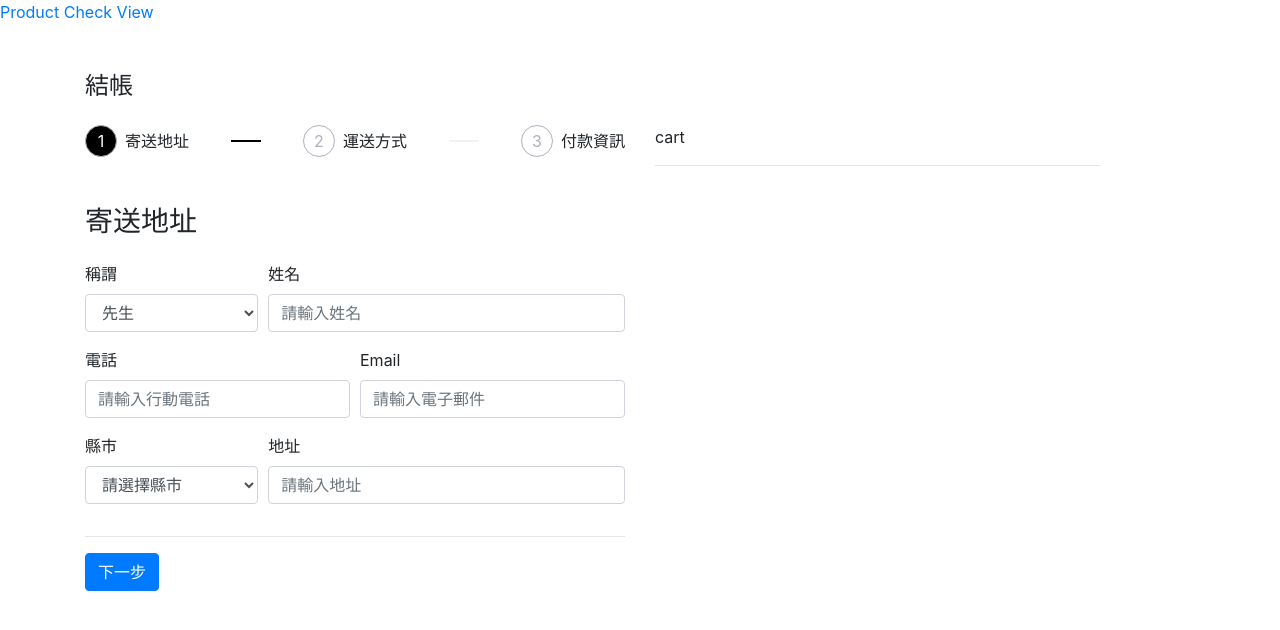
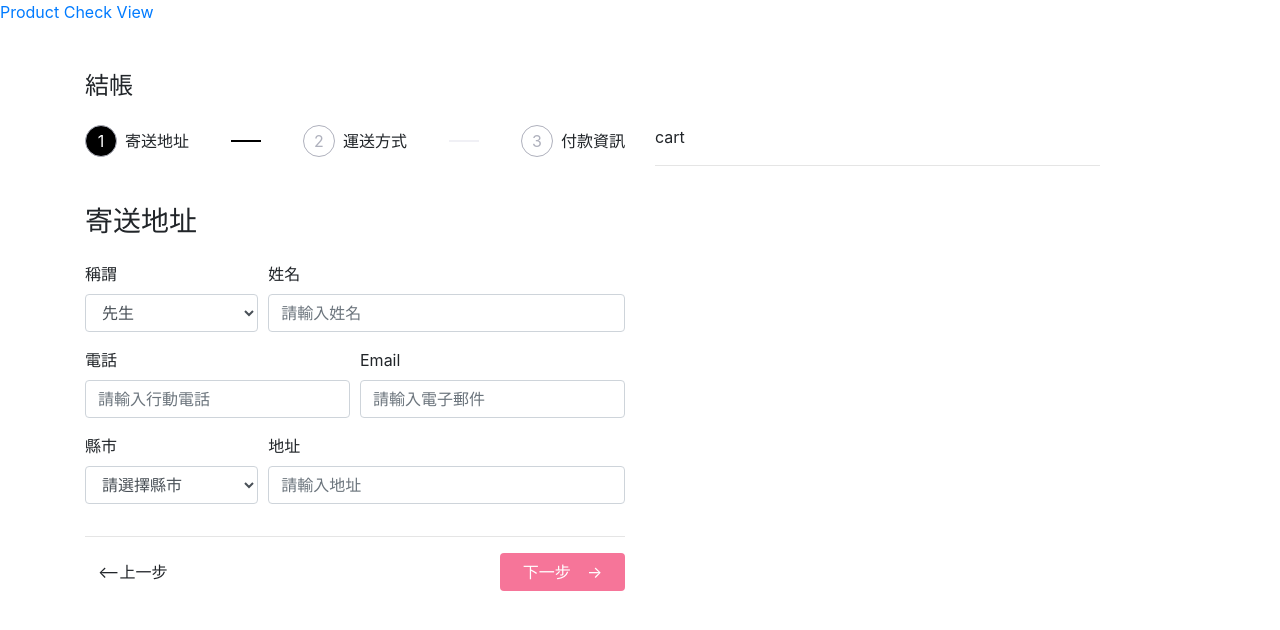
Before and after one commit to limecorner/a-shop-vue, a Vue app: page / in a window 1280 px wide. Shown: the top 630 px of the page. Built offline with nearby package versions, Linux system fonts and the light colour scheme.

Commit message:
UI : form control + feat : use button to control form

```diff
--- a/src/views/ProductCheckView.vue
+++ b/src/views/ProductCheckView.vue
@@ -7,7 +7,17 @@
         <ProductCheckLeftSectionTop :step="step" />
         <ProductCheckLeftSectionMiddle :step="step" />
         <hr />
-        <button @click="onNextStep" class="btn btn-primary">下一步</button>
+
+        <!-- form control -->
+        <div
+          id="btn-control"
+          class="control-panel d-flex justify-content-between"
+        >
+          <button @click="onPrevStep" class="btn btn-prev">上一步</button>
+          <button @click="onNextStep" class="btn btn-next text-center">
+            <span>下一步</span>
+          </button>
+        </div>
       </section>
 
       <!-- check-right-section -->
@@ -18,6 +28,23 @@
     </main>
   </div>
 </template>
+
+<style scoped>
+.btn-prev::before {
+  content: "\27F5";
+}
+
+.btn-next {
+  width: 125px;
+  background-color: #f67599;
+  color: #fff;
+}
+
+.btn-next::after {
+  content: "\2192";
+  padding-left: 16px;
+}
+</style>
 
 <script>
 import ProductCheckLeftSectionTop from "./../components/ProductCheckLeftSectionTop.vue";
@@ -36,6 +63,10 @@ export default {
     };
   },
   methods: {
+    onPrevStep() {
+      if (this.step <= 0) return;
+      this.step--;
+    },
     onNextStep() {
       if (this.step >= 2) return;
       this.step++;
```
